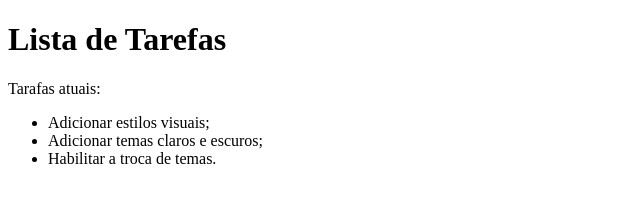
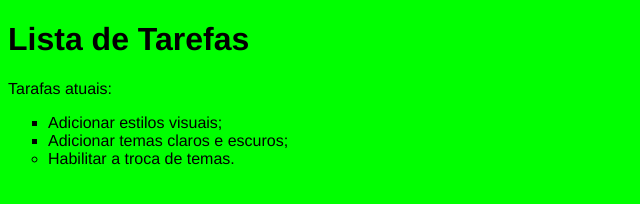
Before and after one commit to lukinhapdm/site-simples, a plain HTML site: page index.html in a window 1280 px wide. Shown: the whole page, without its empty margins (0-640 px from the left). Drawn offline with Linux system fonts and the light colour scheme.

Commit message:
Aplicar estilos ao HTML com o CSS

```diff
--- a/index.html
+++ b/index.html
@@ -7,7 +7,7 @@
     <title>Site Simples</title>
     <link rel="stylesheet" href="main.css">
 </head>
-<body>
+<body class="light-theme">
     <h1>Lista de Tarefas</h1>
     <p id="msg">Tarafas atuais:</p>
     <ul>
--- a/main.css
+++ b/main.css
@@ -0,0 +1,45 @@
+:root {
+    --green: #00ff00;
+    --white: #ffffff;
+    --black: #000000;
+}
+
+* {
+    color: var(--fontColor);
+    font-family: helvetica;
+}
+
+body {
+    /* font-family: monospace; */
+    background: var(--bg);
+
+}
+
+ul {
+    font-family: helvetica;
+}
+
+li {
+    list-style: circle;
+}
+
+.list {
+    list-style: square;
+}
+
+/*
+#msg {
+    font-family: monospace;
+}
+*/
+
+/* Temas */
+.light-theme {
+    --bg: var(--green);
+    --fontColor: var(--black);
+}
+
+.dark-theme {
+    --bg: var(--black);
+    --fontColor: var(--green);
+}
```
